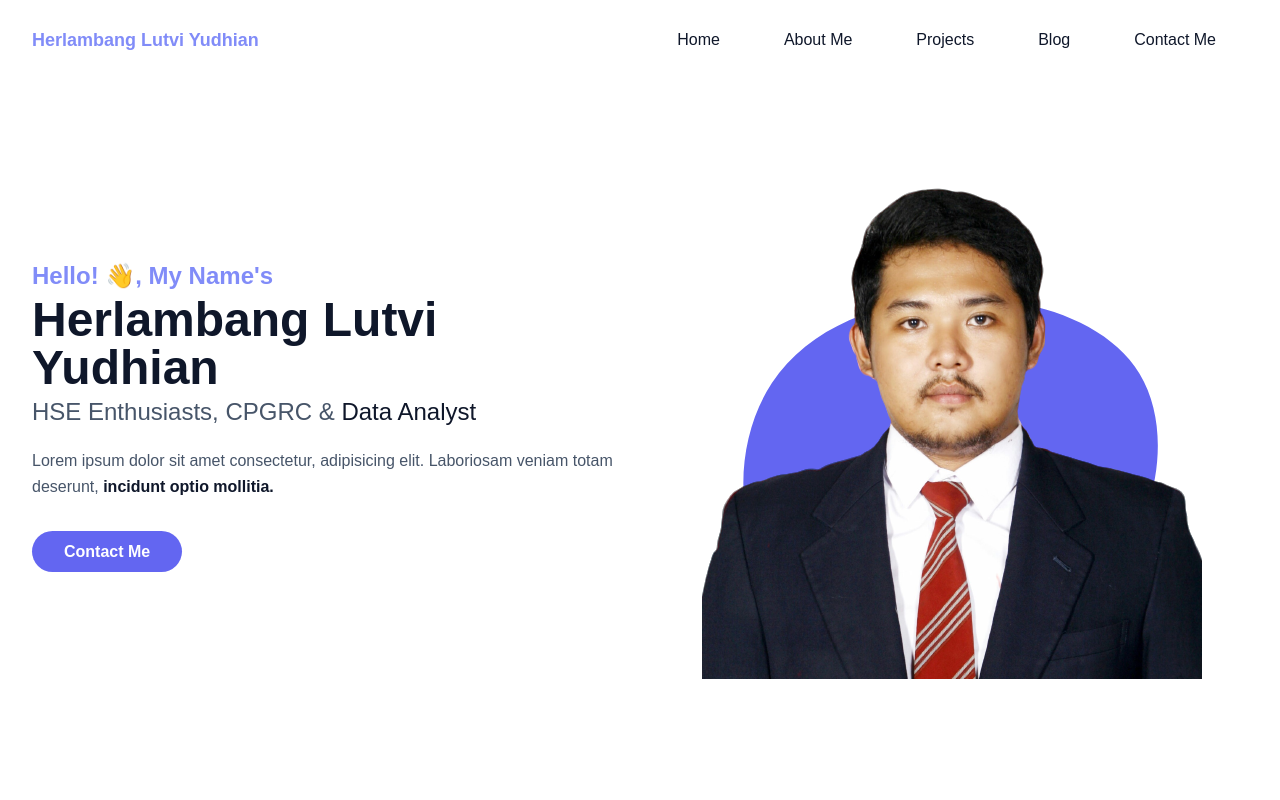
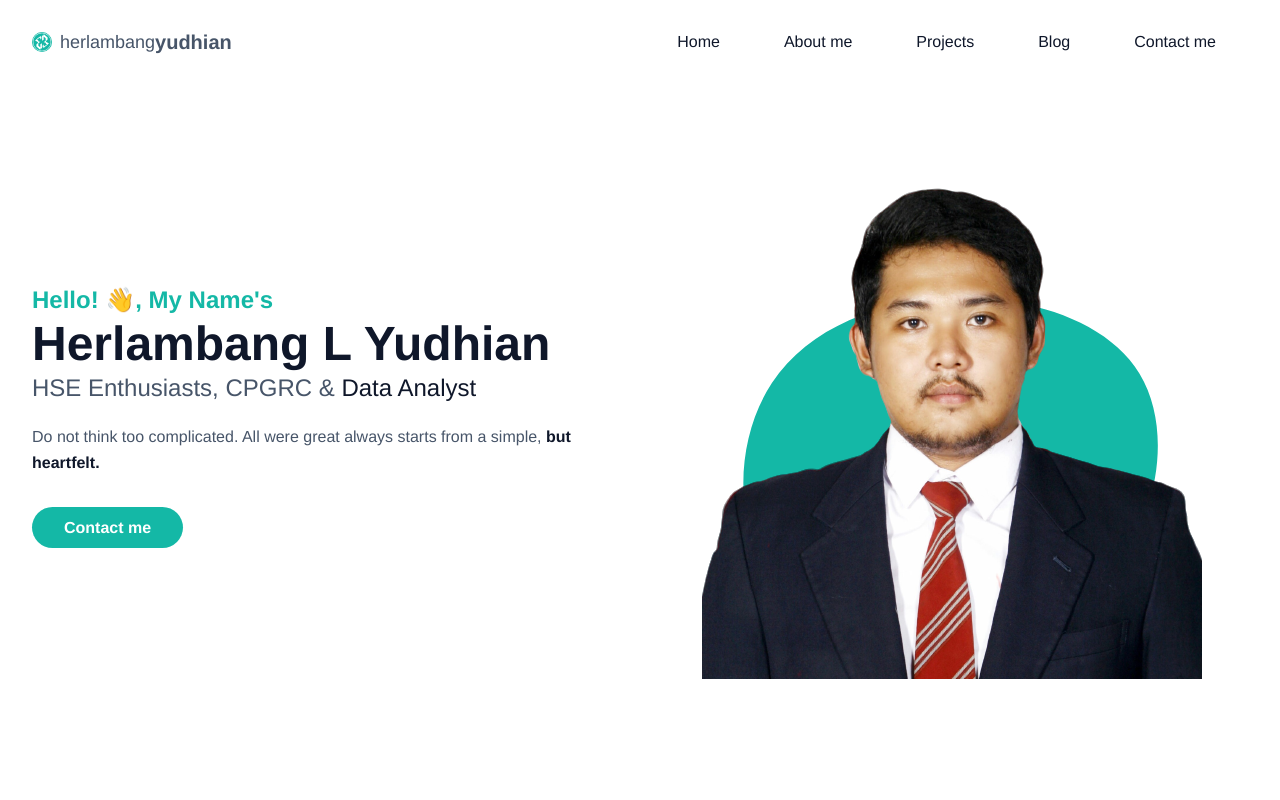
Before and after one commit to herlambangly/portfolio-tailwind-css, a website: page index.html in a window 1280 px wide. Shown: the top 800 px of the page. Drawn offline with Linux system fonts and the light colour scheme.

Commit message:
Edit HTML

```diff
--- a/index.html
+++ b/index.html
@@ -11,10 +11,14 @@
     <!-- Header Start -->
     <header class="bg-transparent absolute top-0 left-0 w-full flex item-center z-10">
       <div class="container">
-        <div class="flex items-center justify-between relative">
-          <div class="px-4">
-            <a href="#home" class="font-bold text-lg text-indigo-400 block py-6">Herlambang Lutvi Yudhian</a>
-          </div>
+        <div class="flex justify-between relative">
+          <a href="#home" class="font-normal text-xl text-secondary">
+            <div class="flex px-4 py-7 items-center">
+              <img src="img/Icon-Herlambang.svg" alt="logo" class="flex-shrink-0 self-center rounded-full w-5 h-5 fill-teal-500" />
+              <p class="ml-2 text-lg 2xl:text-xl">herlambang</p>
+              <strong>yudhian</strong>
+            </div>
+          </a>
           <div class="flex items-center px-4">
             <button id="hamburger" name="hamburger" type="button" class="block absolute right-4 lg:hidden">
               <span class="hamburger-line transition duration-300 ease-in-out origin-top-left"></span>
@@ -24,19 +28,19 @@
             <nav id="nav-menu" class="hidden absolute py-5 bg-white shadow-lg rounded-lg max-w-[250px] w-full right-4 top-full lg:block lg:static lg:bg-transparent lg:max-w-full lg:shadow-none lg:rounded-none">
               <ul class="block lg:flex">
                 <li class="group">
-                  <a href="#home" class="taxe-base text-dark py-2 mx-8 flex group-hover:text-primary">Home</a>
+                  <a href="#home" class="text-base text-dark py-2 mx-8 flex group-hover:text-primary">Home</a>
                 </li>
                 <li class="group">
-                  <a href="#about" class="taxe-base text-dark py-2 mx-8 flex group-hover:text-primary">About Me</a>
+                  <a href="#about" class="text-base text-dark py-2 mx-8 flex group-hover:text-primary">About me</a>
                 </li>
                 <li class="group">
-                  <a href="#projects" class="taxe-base text-dark py-2 mx-8 flex group-hover:text-primary">Projects</a>
+                  <a href="#projects" class="text-base text-dark py-2 mx-8 flex group-hover:text-primary">Projects</a>
                 </li>
                 <li class="group">
-                  <a href="#blog" class="taxe-base text-dark py-2 mx-8 flex group-hover:text-primary">Blog</a>
+                  <a href="#blog" class="text-base text-dark py-2 mx-8 flex group-hover:text-primary">Blog</a>
                 </li>
                 <li class="group">
-                  <a href="#contact" class="taxe-base text-dark py-2 mx-8 flex group-hover:text-primary">Contact Me</a>
+                  <a href="#contact" class="text-base text-dark py-2 mx-8 flex group-hover:text-primary">Contact me</a>
                 </li>
               </ul>
             </nav>
@@ -51,10 +55,10 @@
       <div class="container">
         <div class="flex flex-wrap">
           <div class="w-full self-center px-4 lg:w-1/2">
-            <h1 class="text-base font-semibold text-indigo-400 md:text-xl lg:text-2xl">Hello! 👋, My Name's<span class="block font-bold text-dark text-4xl mt-1 lg:text-5xl">Herlambang Lutvi Yudhian</span></h1>
+            <h1 class="text-base font-semibold text-primary md:text-xl lg:text-2xl">Hello! 👋, My Name's<span class="block font-bold text-dark text-4xl mt-1 lg:text-5xl">Herlambang L Yudhian</span></h1>
             <h2 class="font-medium text-secondary text-lg mt-1 mb-5 lg:text-2xl">HSE Enthusiasts, CPGRC & <span class="text-dark">Data Analyst</span></h2>
-            <p class="font-medium text-secondary mb-10 leading-relaxed">Lorem ipsum dolor sit amet consectetur, adipisicing elit. Laboriosam veniam totam deserunt, <span class="text-dark font-bold">incidunt optio mollitia.</span></p>
-            <a href="#" class="text-base font-semibold text-white bg-indigo-500 py-3 px-8 rounded-full hover:shadow-lg hover:opacity-90 transition duration-300 ease-in-out">Contact Me</a>
+            <p class="font-medium text-secondary mb-10 leading-relaxed">Do not think too complicated. All were great always starts from a simple,<span class="text-dark font-bold"> but heartfelt.</span></p>
+            <a href="#contact" class="text-base font-semibold text-white bg-primary py-3 px-8 rounded-full hover:shadow-lg hover:opacity-90 transition duration-300 ease-in-out">Contact me</a>
           </div>
           <div class="w-full self-end px-4 lg:w-1/2">
             <div class="relative mt-10 lg:mt-9 lg:right-0">
@@ -62,7 +66,7 @@
               <span class="absolute bottom-0 -z-10 left-1/2 -translate-x-1/2 md:scale-125">
                 <svg width="400" height="400" viewBox="0 0 200 200" xmlns="http://www.w3.org/2000/svg">
                   <path
-                    fill="#6366f1"
+                    fill="#14b8a6"
                     d="M68.2,-38.3C79.9,-19,75.3,10.9,61.1,29.6C47,48.4,23.5,56,-1.6,56.9C-26.7,57.8,-53.4,52,-66.5,33.9C-79.5,15.8,-78.8,-14.7,-65.5,-34.9C-52.1,-55.1,-26.1,-65.2,1.1,-65.8C28.2,-66.4,56.4,-57.6,68.2,-38.3Z"
                     transform="translate(100 100) scale(1.1)"
                   />
--- a/src/input.css
+++ b/src/input.css
@@ -2,8 +2,10 @@
 @tailwind components;
 @tailwind utilities;
 
-body {
-  font-family: "Graphik", sans-serif;
+@layer base {
+  html {
+    font-family: "Helvetica", "Arial", "sans-serif";
+  }
 }
 
 .navbar-fixed {
```
Also changed, not shown: img/Herlambang1.png (deleted), img/Icon-Herlambang.png (added), img/Icon-Herlambang.svg (added), public/css/output.css.
